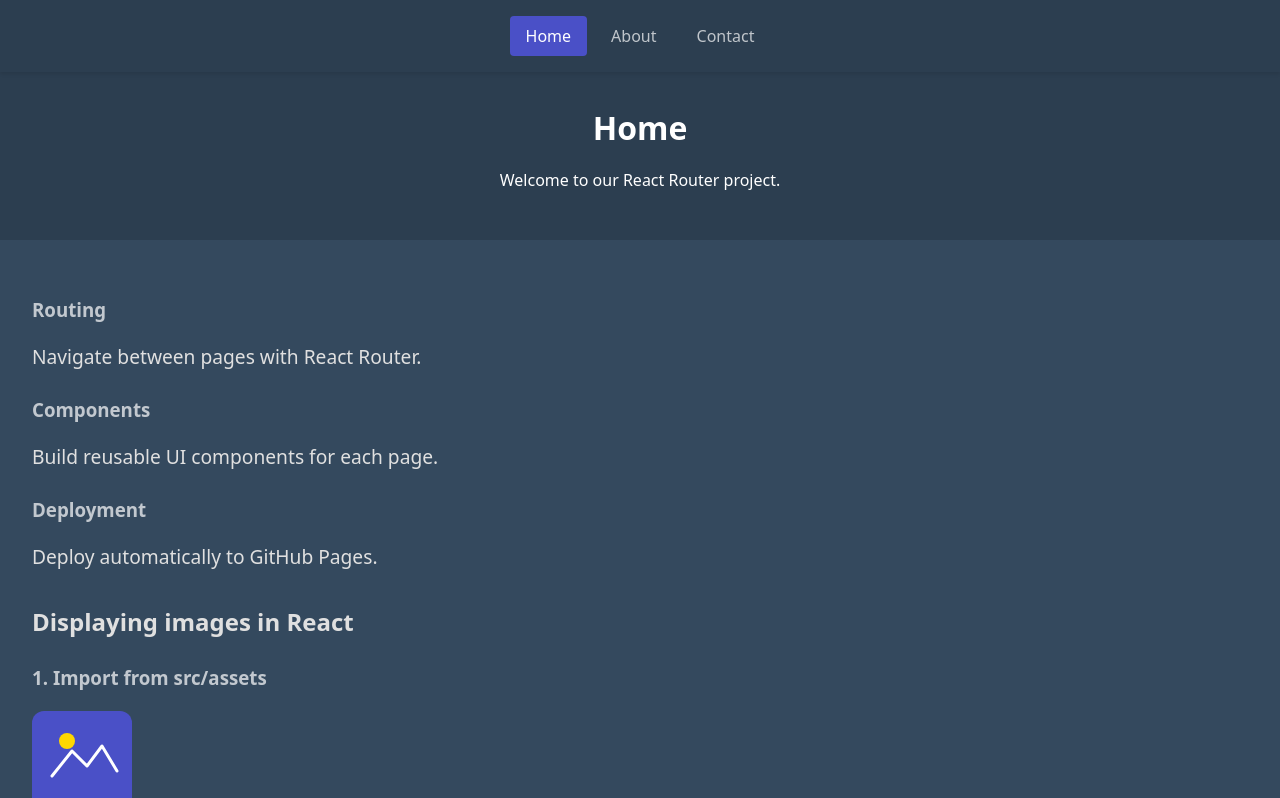
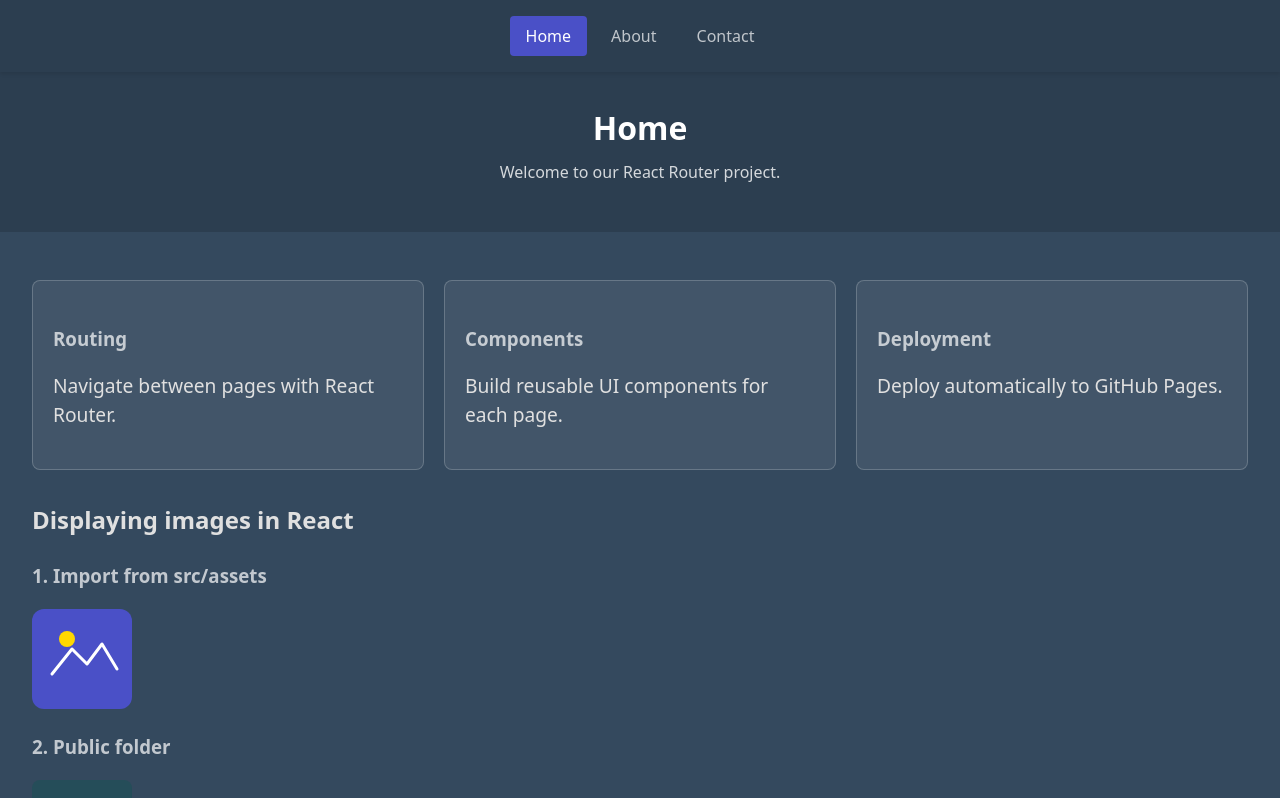
Before and after one commit to eaa25cmc/customer-experience-exam, a React (Vite) app: page / in a window 1280 px wide. Shown: the top 798 px of the page. Built offline with nearby package versions, Linux system fonts and the light colour scheme.

Commit message:
css styling tilføjet

```diff
--- a/src/styles.css
+++ b/src/styles.css
@@ -116,3 +116,22 @@ main h3 {
 .not-found-link:hover {
   background-color: #5a60d7;
 }
+
+.home-intro {
+  color: rgba(255, 255, 255, 0.8);
+  margin-top: 0.5rem;
+}
+
+.home-features {
+  display: grid;
+  grid-template-columns: repeat(auto-fit, minmax(220px, 1fr));
+  gap: 1.25rem;
+  margin-top: 1rem;
+}
+
+.feature-card {
+  background: rgba(255, 255, 255, 0.07);
+  border: 1px solid rgba(255, 255, 255, 0.2);
+  border-radius: 8px;
+  padding: 1.25rem;
+}
```
